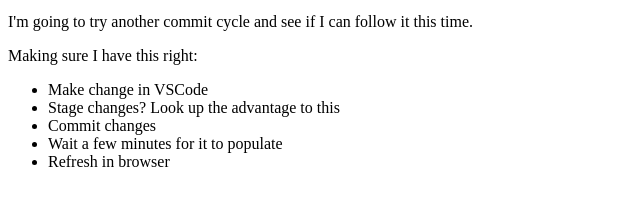
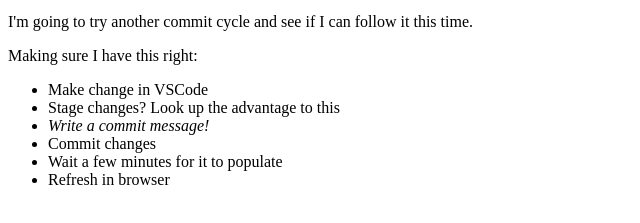
Before and after one commit to GaelanSmith/GaelanSmith.github.io, a plain HTML site: page index.html in a window 1280 px wide. Shown: the part 101-324 px from the top of the page, without its empty margins (0-640 px from the left). Drawn offline with Linux system fonts and the light colour scheme.

Commit message:
Commit process

```diff
--- a/index.html
+++ b/index.html
@@ -8,6 +8,7 @@
 		<ul>
 			<li>Make change in VSCode</li>
 			<li>Stage changes? Look up the advantage to this</li>
+			<li><em>Write a commit message!</em></li>
 			<li>Commit changes</li>
 			<li>Wait a few minutes for it to populate</li>
 			<li>Refresh in browser</li>
```
